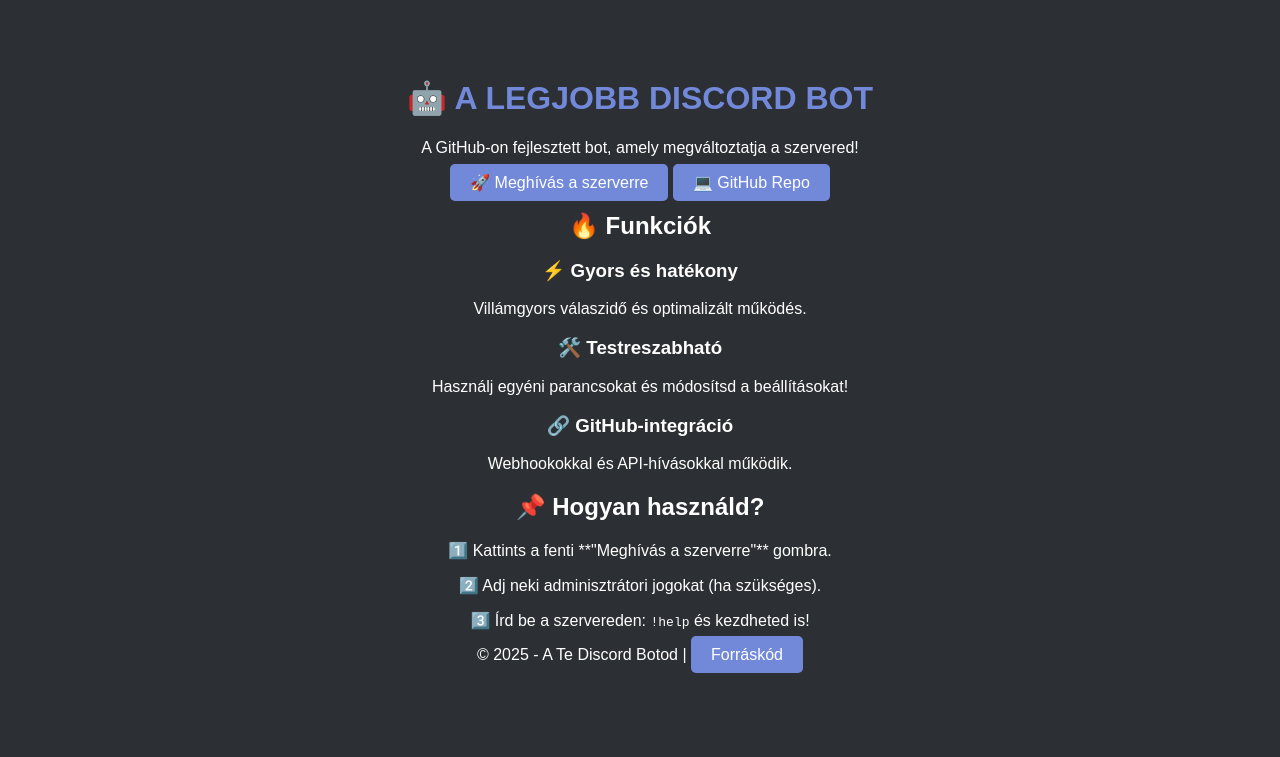
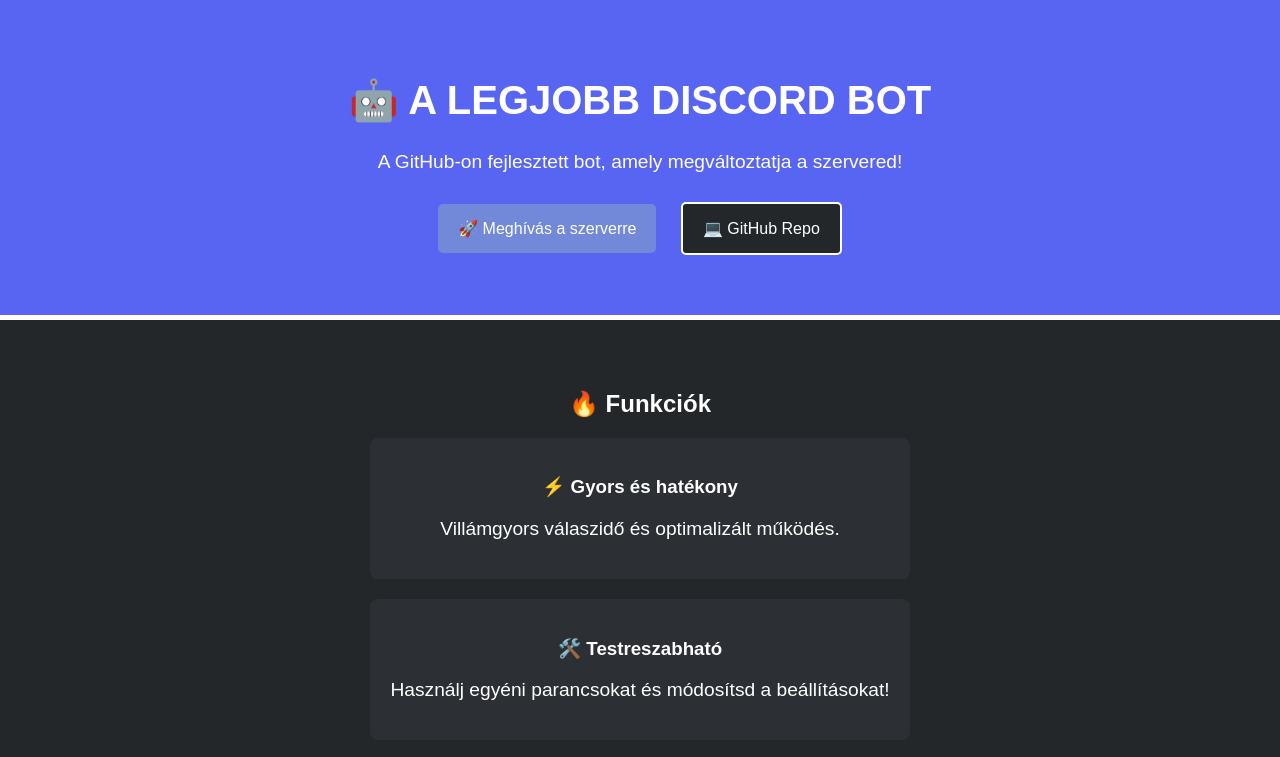
Before and after one commit to agancsosvarju/Boat-Bot-, a plain HTML site: page index.html in a window 1280 px wide. Shown: the top 757 px of the page. Drawn offline with Linux system fonts and the light colour scheme; a script that the page names is missing.

Commit message:
style.css

```diff
--- a/style.css
+++ b/style.css
@@ -1,17 +1,63 @@
 body {
     font-family: Arial, sans-serif;
+    margin: 0;
+    padding: 0;
     text-align: center;
-    padding: 50px;
-    background-color: #2c2f33;
-    color: white;
+    background: #23272A;
+    color: #fff;
 }
-h1 { color: #7289da; }
-a {
+
+header {
+    padding: 50px 20px;
+    background: #5865F2;
+    border-bottom: 5px solid #fff;
+}
+
+h1 {
+    font-size: 2.5rem;
+}
+
+p {
+    font-size: 1.2rem;
+}
+
+.btn {
+    display: inline-block;
+    margin: 10px;
+    padding: 15px 20px;
+    font-size: 1rem;
+    color: #fff;
+    background: #7289DA;
+    border: none;
+    border-radius: 5px;
     text-decoration: none;
-    color: white;
-    background-color: #7289da;
-    padding: 10px 20px;
-    border-radius: 5px;
     transition: 0.3s;
 }
-a:hover { background-color: #5a6faa; }
+
+.btn:hover {
+    background: #4b6cb7;
+}
+
+.secondary {
+    background: #23272A;
+    border: 2px solid #fff;
+}
+
+#features {
+    padding: 50px 20px;
+}
+
+.feature {
+    margin: 20px auto;
+    max-width: 500px;
+    background: #2C2F33;
+    padding: 20px;
+    border-radius: 8px;
+}
+
+footer {
+    margin-top: 50px;
+    padding: 20px;
+    background: #23272A;
+    font-size: 0.9rem;
+}
```
